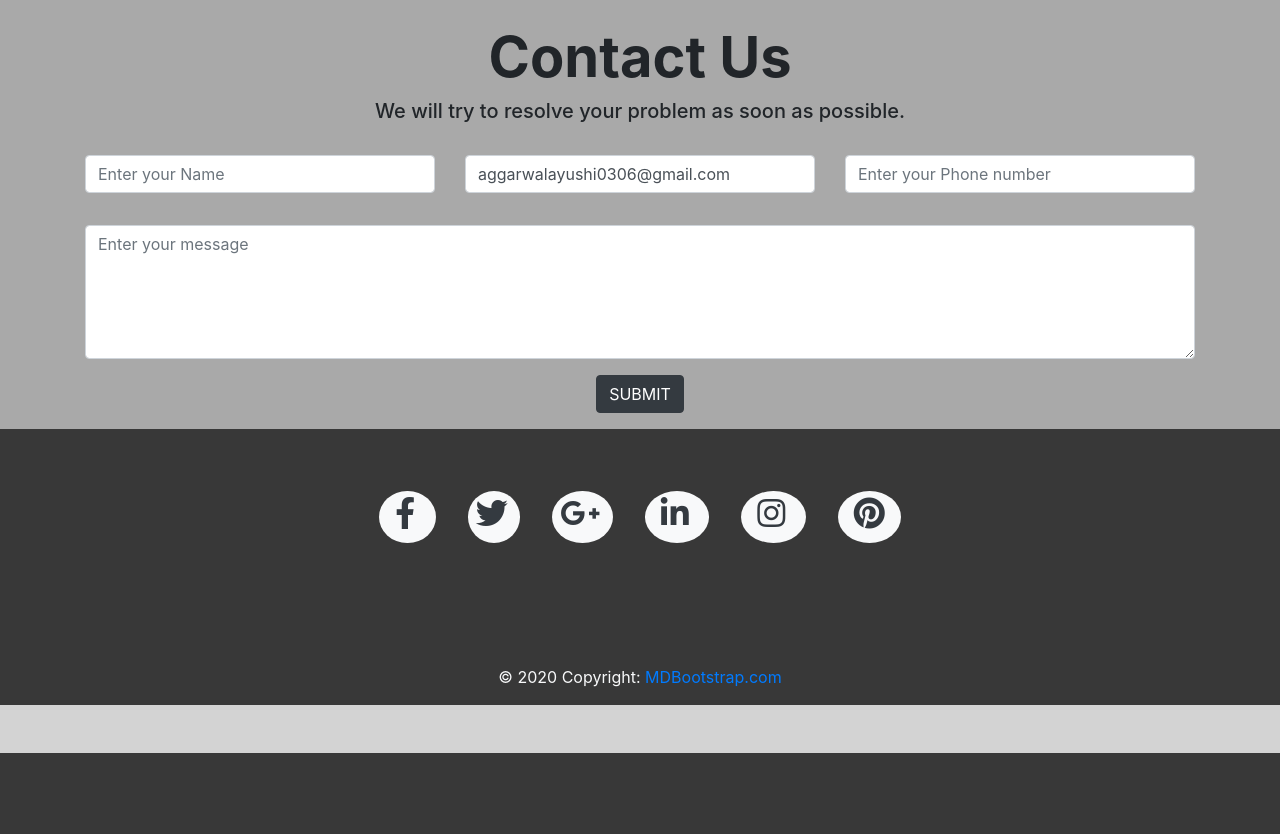
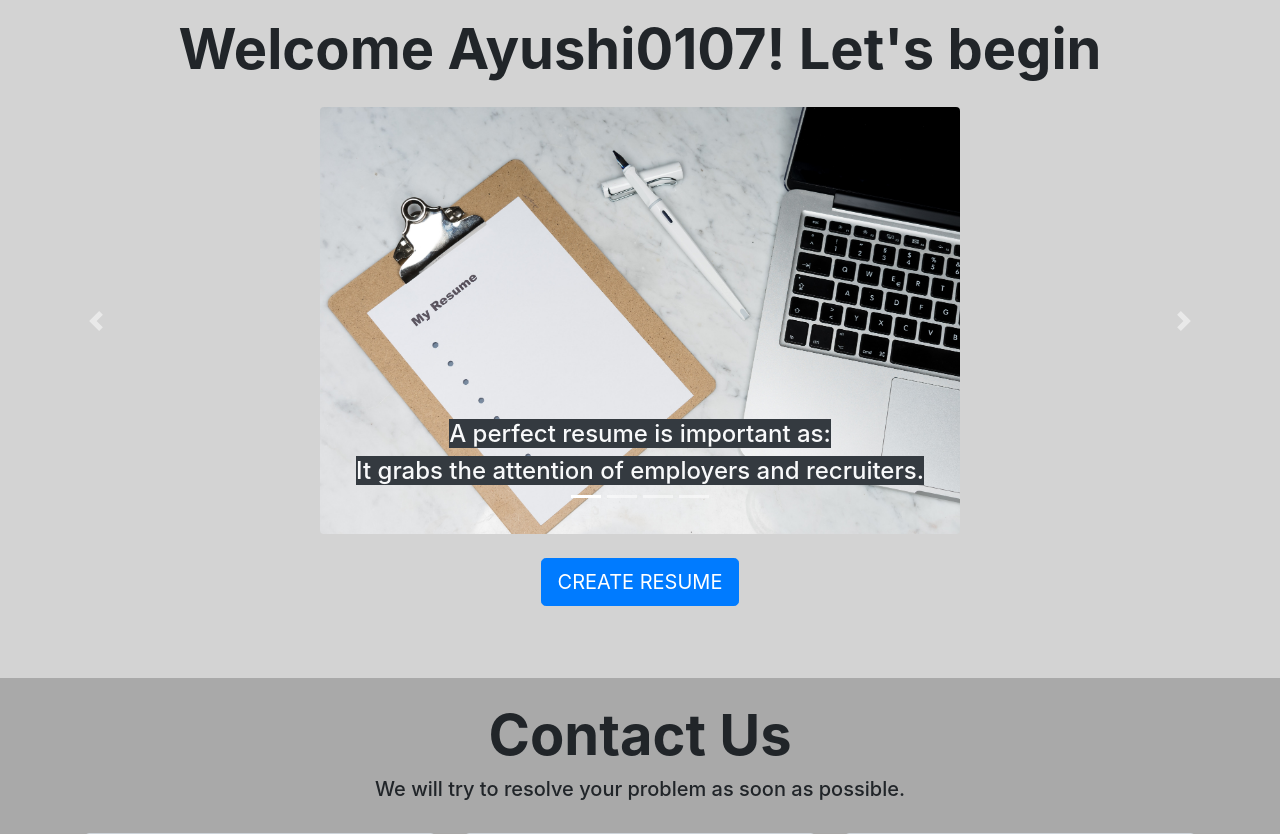
Before and after one commit to ayushiiaggarwall/Resume-Builder, a Django app: page / in a window 1280 px wide. Shown: the part 56-890 px from the top of the page. Before the commit the page ends 809 px from the top, so only its background shows below. Run offline with Django 3.2, Linux system fonts and the light colour scheme; a user stored in the database is signed in; some libraries are stand-ins or nearby versions.

Commit message:
adding resume

```diff
--- a/templates/index.html
+++ b/templates/index.html
@@ -122,23 +122,59 @@ HomePage
 
 {% else %}
 
-<div class="card-deck">
+<h2 class="pt-3 pb-3 display-4 font-weight-bold">
+    Welcome {{user.username}}! Let's begin
+</h2>
 
-{% for data in person %}
-
-  <div class="card">
-    <img class="card-img-top" src="{% static '/images/resume-2.jpg' %}" alt="Card image cap">
-    <div class="card-body">
-      <h5 class="card-title">Card title</h5>
-      <p class="card-text">This is a wider card with supporting text below as a natural lead-in to additional content. This content is a little bit longer.</p>
+<div id="carouselExampleCaptions" class="carousel slide" data-bs-ride="carousel">
+  <div class="carousel-indicators">
+    <button type="button" data-bs-target="#carouselExampleCaptions" data-bs-slide-to="0" class="active" aria-current="true" aria-label="Slide 1"></button>
+    <button type="button" data-bs-target="#carouselExampleCaptions" data-bs-slide-to="1" aria-label="Slide 2"></button>
+    <button type="button" data-bs-target="#carouselExampleCaptions" data-bs-slide-to="2" aria-label="Slide 3"></button>
+    <button type="button" data-bs-target="#carouselExampleCaptions" data-bs-slide-to="3" aria-label="Slide 4"></button>
+  </div>
+  <div class="carousel-inner">
+    <div class="carousel-item active">
+    <img src="{% static '/images/resume-1.jpg/' %}" class="d-block rounded mx-auto d-block w-50" alt="...">
+      <div class="carousel-caption d-none d-md-block">
+        <h4> <span class="text-light bg-dark"> A perfect resume is important as:</span> </h4>
+        <h4> <span class="text-light bg-dark"> It grabs the attention of employers and recruiters.</span> </h4>
+      </div>
     </div>
-    <div class="card-footer">
-      <small class="text-muted">Last updated 3 mins ago</small>
+        <div class="carousel-item">
+    <img src="{% static '/images/resume-2.jpg/' %}" class="d-block rounded mx-auto d-block w-50" alt="...">
+      <div class="carousel-caption d-none d-md-block">
+        <h4> <span class="text-light bg-dark">A perfect resume is important as: </span> </h4>
+        <h4> <span class="text-light bg-dark"> It sells your strongest skill and accomplishments. </span> </h4>
+      </div>
+    </div>
+        <div class="carousel-item">
+    <img src="{% static '/images/resume-3.jpg/' %}" class="d-block rounded mx-auto d-block w-50" alt="...">
+      <div class="carousel-caption d-none d-md-block">
+        <h4> <span class="text-light bg-dark"> A perfect resume is important as: </span> </h4>
+        <h4> <span class="text-light bg-dark"> It shows how you are the match for position and project. </span> </h4>
+      </div>
+    </div>
+        <div class="carousel-item">
+    <img src="{% static '/images/resume-4.jpg/' %}" class="d-block rounded mx-auto d-block w-50" alt="...">
+      <div class="carousel-caption d-none d-md-block">
+        <h4> <span class="text-light bg-dark"> A perfect resume is important as: </span> </h4>
+        <h4> <span class="text-light bg-dark"> It gets you a job interview. </span> </h4>
+      </div>
     </div>
   </div>
+  <button class="carousel-control-prev" type="button" data-bs-target="#carouselExampleCaptions" data-bs-slide="prev">
+    <span class="carousel-control-prev-icon" aria-hidden="true"></span>
+    <span class="visually-hidden">Previous</span>
+  </button>
+  <button class="carousel-control-next" type="button" data-bs-target="#carouselExampleCaptions" data-bs-slide="next">
+    <span class="carousel-control-next-icon" aria-hidden="true"></span>
+    <span class="visually-hidden">Next</span>
+  </button>
+</div>
 
-{% endfor %}
-</div>
+<button type="button" class="btn btn-primary btn-lg mt-4 mb-4"> <a href="/addResume" class="text-white" style="text-decoration: none"> CREATE RESUME </a> </button>
+    </section>
 
 
 {% endif %}
```
